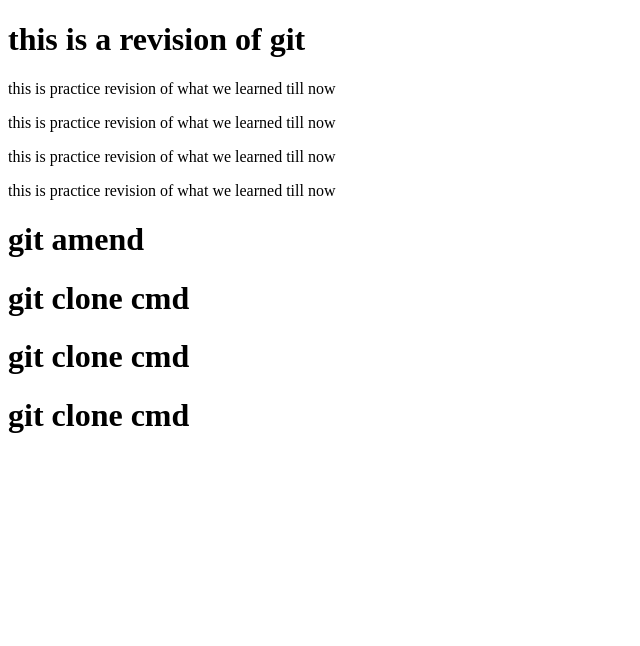
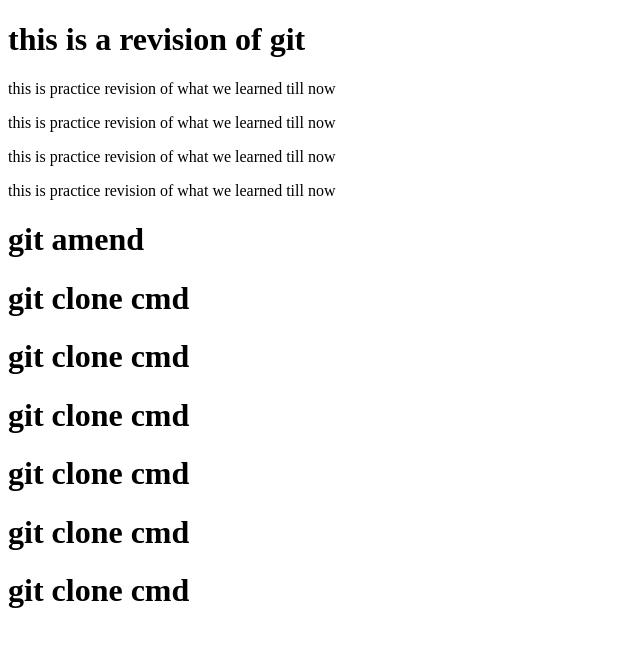
Before and after one commit to Saini9495/practice-git, a plain HTML site: page index.html in a window 1280 px wide. Shown: the whole page, without its empty margins (0-640 px from the left). Drawn offline with Linux system fonts and the light colour scheme.

Commit message:
updated the index.html file

```diff
--- a/index.html
+++ b/index.html
@@ -15,5 +15,8 @@
     <h1>git clone cmd</h1>
     <h1>git clone cmd</h1>
     <h1>git clone cmd</h1>
+    <h1>git clone cmd</h1>
+    <h1>git clone cmd</h1>
+    <h1>git clone cmd</h1>
 </body>
 </html>
```
Also changed, not shown: demo.txt (added).
